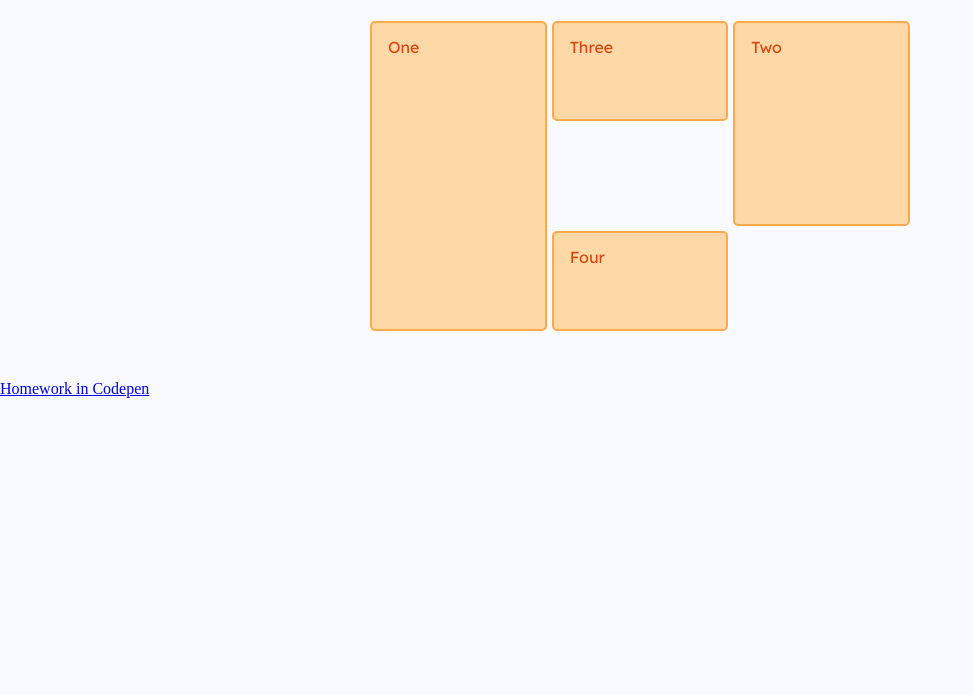
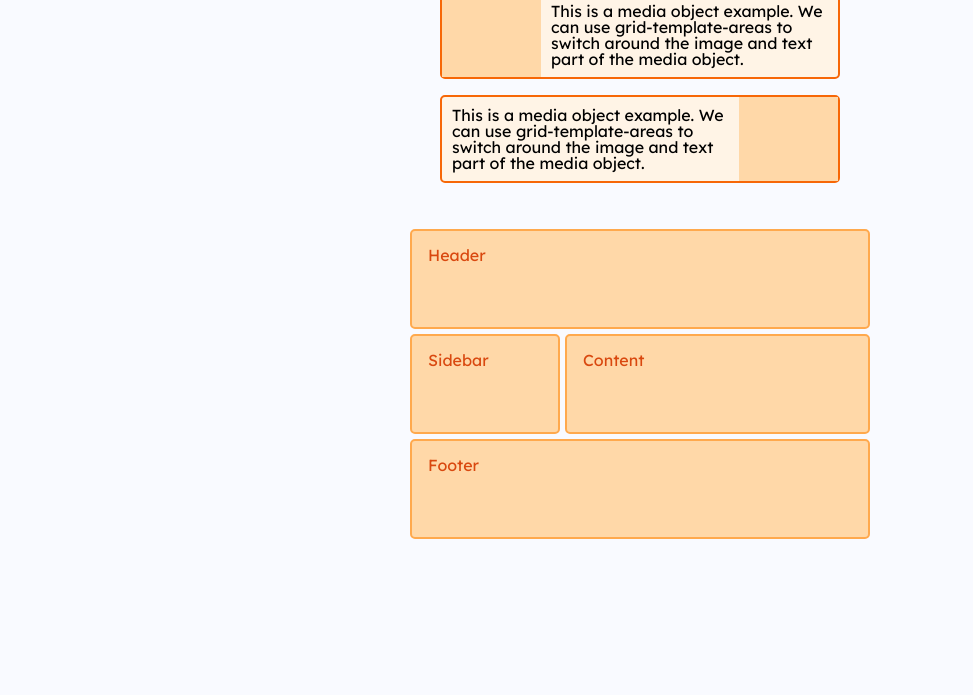
Before and after one commit to matoka02/itvdn-grid, a website: page index.html in a window 1280 px wide. Shown: the part 105-800 px from the top of the page, without its empty margins (0-973 px from the left). Drawn offline with Linux system fonts and the light colour scheme.

Commit message:
Grid area templates

```diff
--- a/index.html
+++ b/index.html
@@ -8,23 +8,72 @@
   <meta name="language" content="English" />
   <meta name="revisit-after" content="1 days" />
   <meta name="author" content="neprostostas" />
-  <title>Lesson 05</title>
+  <title>Lesson 06</title>
   <link rel="stylesheet" href="style.css" />
 </head>
 
 <body>
   <div class="container">
-    <h1 class="title">Lesson 05</h1>
+    <h1 class="title">Lesson 06</h1>
+
+    <!-- Alias for Grid-area -->
+
+    <!-- <div class="wrapper">
+      <div class="header">Header</div>
+      <div class="sidebar">Sidebar</div>
+      <div class="content">Content</div>
+      <div class="footer">Footer</div>
+    </div> -->
+
+    <!-- Alias for Grid-area with empty cell -->
+
+    <!-- <div class="wrapper">
+      <div class="header">Header</div>
+      <div class="sidebar">Sidebar</div>
+      <div class="content">Content</div>
+      <div class="footer">Footer</div>
+    </div> -->
+
+    <!-- Redefining Grid with media expressions -->
+
+    <!-- <div class="wrapper">
+      <div class="header">Header</div>
+      <div class="sidebar">Sidebar</div>
+      <div class="content">Content</div>
+      <div class="footer">Footer</div>
+    </div> -->
+
+    <!-- UI-elements -->
+
+    <div class="media">
+      <div class="image"></div>
+      <div class="text">
+        This is a media object example.
+        We can use grid-template-areas to switch
+        around the image and text part
+        of the media object.
+      </div>
+    </div>
+    <div class="media flipped">
+      <div class="image"></div>
+      <div class="text">
+        This is a media object example.
+        We can use grid-template-areas to switch
+        around the image and text part
+        of the media object.
+      </div>
+    </div>
+
+    <!-- Grid-template -->
 
     <div class="wrapper">
-      <div class="box1">One</div>
-      <div class="box2">Two</div>
-      <div class="box3">Three</div>
-      <div class="box4">Four</div>
+      <div class="header">Header</div>
+      <div class="sidebar">Sidebar</div>
+      <div class="content">Content</div>
+      <div class="footer">Footer</div>
     </div>
 
   </div>
-  <a href="https://codepen.io/matoka/pen/zxBbEPq" target="_blank">Homework in Codepen</a>
   <script src="main.js"></script>
 </body>
 
--- a/style.css
+++ b/style.css
@@ -43,127 +43,153 @@ h1 {
   grid-template-rows: repeat(3, 100px);
 }
 
-/* ==== Grid-area ==== */
+/* ==== Alias for Grid-area ==== */
 
-/* .box1 {
-  grid-column-start: 1;
-  grid-column-end: 2;
-  grid-row-start: 1;
-  grid-row-end: 4;
+/* .wrapper {
+  display: grid;
+  grid-template-columns: repeat(9, 1fr);
+  grid-auto-rows: minmax(100px, auto);
+  grid-template-areas:
+    "hd hd hd hd   hd   hd   hd   hd   hd"
+    "sd sd sd main main main main main main"
+    "sd sd sd  ft  ft   ft   ft   ft   ft";
 }
-.box2 {
-  grid-column-start: 3;
-  grid-column-end: 4;
-  grid-row-start: 1;
-  grid-row-end: 3;
+
+.header {
+  grid-area: hd;
 }
-.box3 {
-  grid-column-start: 2;
-  grid-column-end: 3;
-  grid-row-start: 1;
-  grid-row-end: 2;
+.footer {
+  grid-area: ft;
 }
-.box4 {
-  grid-column-start: 2;
-  grid-column-end: 4;
-  grid-row-start: 3;
-  grid-row-end: 4;
+.content {
+  grid-area: main;
+}
+.sidebar {
+  grid-area: sd;
 } */
 
-/* refactoring */
+/* ==== Alias for Grid-area with empty cell ==== */
 
-/* .box1 {
-  grid-column: 1/2;
-  grid-row: 1/4;
+/* .wrapper {
+  display: grid;
+  grid-template-columns: repeat(9, 1fr);
+  grid-auto-rows: minmax(100px, auto);
+  grid-template-areas:
+    "hd hd hd hd   hd   hd   hd   hd   hd"
+    "sd sd sd main main main main main main"
+    ". . .  ft  ft   ft   ft   ft   ft";
 }
-.box2 {
-  grid-column: 3/4;
-  grid-row: 1/3;
+
+.header {
+  grid-area: hd;
 }
-.box3 {
-  grid-column: 2/3;
-  grid-row: 1/2;
+.footer {
+  grid-area: ft;
 }
-.box4 {
-  grid-column: 2/4;
-  grid-row: 3/4;
+.content {
+  grid-area: main;
+}
+.sidebar {
+  grid-area: sd;
 } */
 
-/* refactoring */
-/* .box1 {
-  grid-column: 1;
-  grid-row: 1/4;
+/* ==== Redefining Grid with media expressions ==== */
+
+/* .wrapper {
+  display: grid;
+  grid-template-columns: 1fr;
+  grid-auto-rows: minmax(100px, auto);
+  grid-template-areas:
+    "hd"
+    "main"
+    "sd"
+    "ft";
 }
-.box2 {
-  grid-column: 3;
-  grid-row: 1/3;
+@media (min-width: 500px) {
+  .wrapper {
+    grid-template-columns: repeat(9, 1fr);
+    grid-template-areas:
+      "hd hd hd hd   hd   hd   hd   hd   hd"
+      "sd sd sd main main main main main main"
+      "sd sd sd  ft  ft   ft   ft   ft   ft";
+  }
+
+  @media (min-width: 700px) {
+    .wrapper {
+      grid-template-areas:
+        "hd hd hd   hd   hd   hd   hd   hd hd"
+        "sd sd main main main main main ft ft";
+    }
+  }
 }
-.box3 {
-  grid-column: 2;
-  grid-row: 1;
+
+.header {
+  grid-area: hd;
 }
-.box4 {
-  grid-column: 2/4;
-  grid-row: 3;
-} */
+.footer {
+  grid-area: ft;
+}
+.content {
+  grid-area: main;
+}
+.sidebar {
+  grid-area: sd;
+}  */
 
-/* refactoring */
-/* .box1 {
-  grid-area: 1/1/4/2;
+/* ==== UI-elements ==== */
+
+* {
+  box-sizing: border-box;
 }
-.box2 {
-  grid-area: 1/3/3/4;
+
+.media {
+  border: 2px solid #f76707;
+  border-radius: 5px;
+  background-color: #fff4e6;
+  max-width: 400px;
+  margin: 0 auto;
 }
-.box3 {
-  grid-area: 1/2/2/3;
+
+.media {
+  display: grid;
+  grid-template-columns: 1fr 3fr;
+  grid-template-areas: "img content";
+  margin-bottom: 1em;
 }
-.box4 {
-  grid-area: 3/2/4/4;
-} */
 
+.media.flipped {
+  grid-template-columns: 3fr 1fr;
+  grid-template-areas: "content img";
+}
 
-/* ==== Grid starting from end ==== */
+.media .image {
+  grid-area: img;
+  background-color: #ffd8a8;
+}
 
-/* .box1 {
-  grid-column-start: -1;
-  grid-column-end: -2;
-  grid-row-start: -1;
-  grid-row-end: -4;
+.media .text {
+  grid-area: content;
+  padding: 10px;
 }
-.box2 {
-  grid-column-start: -3;
-  grid-column-end: -4;
-  grid-row-start: -1;
-  grid-row-end: -3;
+
+/* ==== Grid-template ==== */
+
+.wrapper {
+    grid: "hd hd hd hd   hd   hd   hd   hd   hd" minmax(100px, auto)
+    "sd sd sd main main main main main main" minmax(100px, auto)
+    "ft ft ft ft   ft   ft   ft   ft   ft" minmax(100px, auto)
+    / 1fr 1fr 1fr 1fr 1fr 1fr 1fr 1fr 1fr ;
 }
-.box3 {
-  grid-column-start: -2;
-  grid-column-end: -3;
-  grid-row-start: -1;
-  grid-row-end: -2;
+
+.header {
+  grid-area: hd;
 }
-.box4 {
-  grid-column-start: -2;
-  grid-column-end: -4;
-  grid-row-start: -3;
-  grid-row-end: -4;
-} */
-
-/* ==== Grid-area with span ==== */
-
-.box1 {
-  grid-column: 1;
-  grid-row: 1 / span 3;
+.footer {
+  grid-area: ft;
 }
-.box2 {
-  grid-column: 3;
-  grid-row: 1/ span 2;
+.content {
+  grid-area: main;
 }
-.box3 {
-  grid-column: 2;
-  grid-row: 1;
+.sidebar {
+  grid-area: sd;
 }
-.box4 {
-  grid-column: 2 span 2;
-  grid-row: 3;
-}
```
